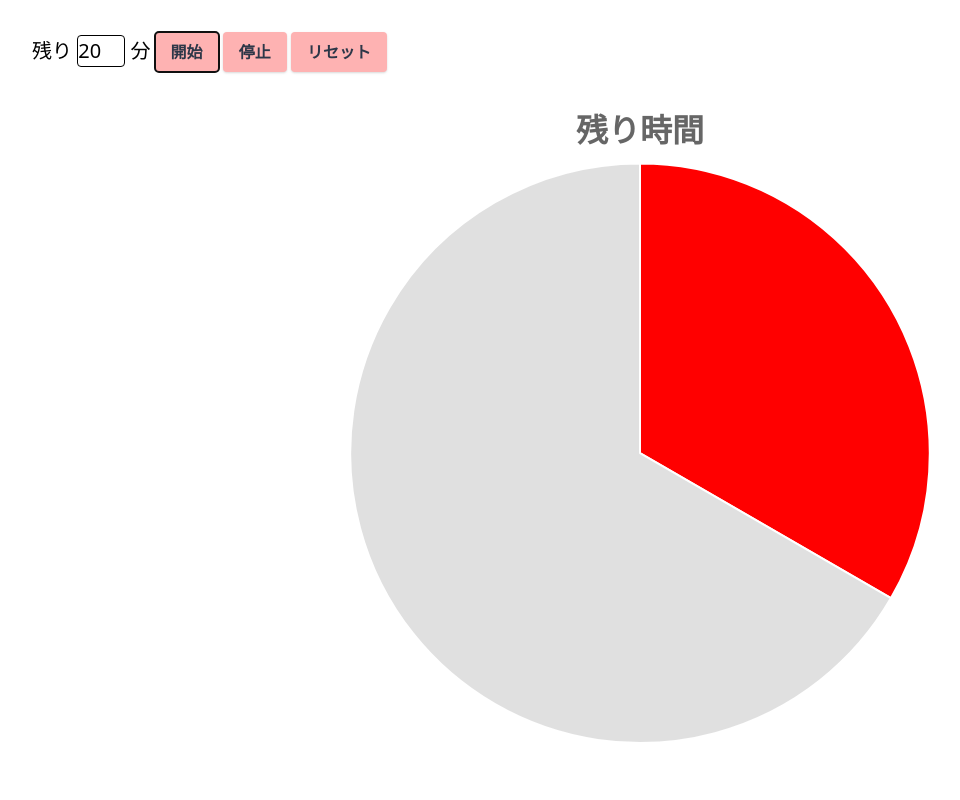
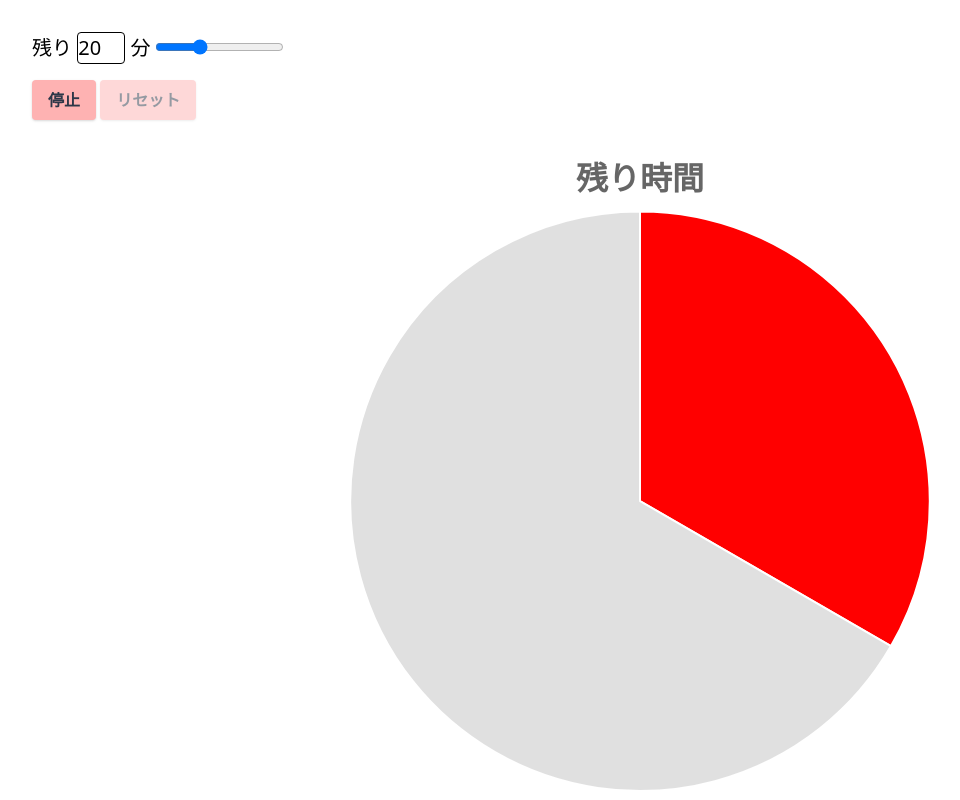
Before and after one commit to tatsuya4559/the-red-timer, a Svelte app: page / in a window 1280 px wide. Both pictures are taken after a click on the button "開始". Shown: the whole page, without its empty margins (0-960 px from the left). Built offline with nearby package versions, Linux system fonts and the light colour scheme.

Commit message:
状態によってボタンの表示を変えるようにした

```diff
--- a/src/App.svelte
+++ b/src/App.svelte
@@ -12,6 +12,7 @@
 
   function stop() {
     clearInterval(timerId);
+    timerId = undefined;
   }
 
   function reset() {
@@ -30,29 +31,44 @@
 </script>
 
 <div class="m-8">
+  <div class="my-4">
     <label class="text-xl">
       残り
       <input
         class="border border-black border-solid w-12 rounded"
-      type="number"
+        type=number
+        min=0
+        max=60
         bind:value={remain} />
       分
     </label>
+    <input
+      type=range
+      min=0
+      max=60
+      bind:value={remain}
+    />
+  </div>
+  {#if timerId}
     <button
-    class="px-4 py-2 bg-red-300 hover:bg-red-500 font-bold rounded text-gray-800
-    shadow"
+      class="px-4 py-2 bg-red-300 active:bg-red-500 font-bold rounded
+      text-gray-800 shadow"
+      on:click={stop}>
+      停止
+    </button>
+  {:else}
+    <button
+      class="px-4 py-2 bg-red-300 active:bg-red-500 font-bold rounded
+      text-gray-800 shadow"
       on:click={start}>
       開始
     </button>
+  {/if}
+
   <button
-    class="px-4 py-2 bg-red-300 hover:bg-red-500 font-bold rounded text-gray-800
-    shadow"
-    on:click={stop}>
-    停止
-  </button>
-  <button
-    class="px-4 py-2 bg-red-300 hover:bg-red-500 font-bold rounded text-gray-800
-    shadow"
+    class="px-4 py-2 bg-red-300 active:bg-red-500 font-bold rounded text-gray-800
+    shadow disabled:opacity-50 disabled:cursor-not-allowed"
+    disabled={timerId}
     on:click={reset}>
     リセット
   </button>
--- a/tailwind.config.js
+++ b/tailwind.config.js
@@ -3,6 +3,10 @@ module.exports = {
   theme: {
     extend: {},
   },
-  variants: {},
+  variants: {
+    backgroundColor: ['responsive', 'hover', 'focus', 'active'],
+    cursor: ['responsive', 'disabled'],
+    opacity: ['responsive', 'hover', 'focus', 'disabled'],
+  },
   plugins: [],
-}
+};
```
Lines whose indentation alone changed are shown as unchanged.
